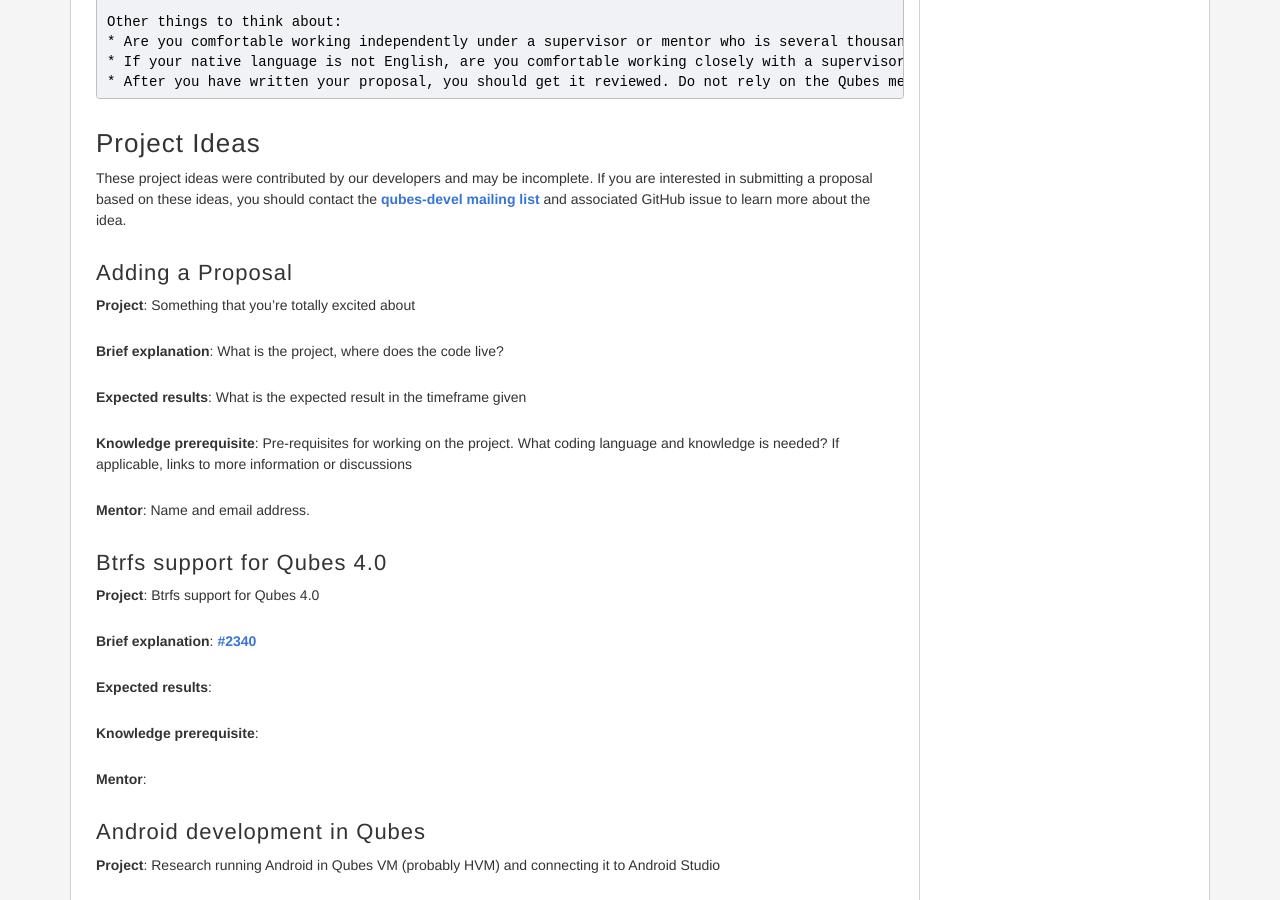
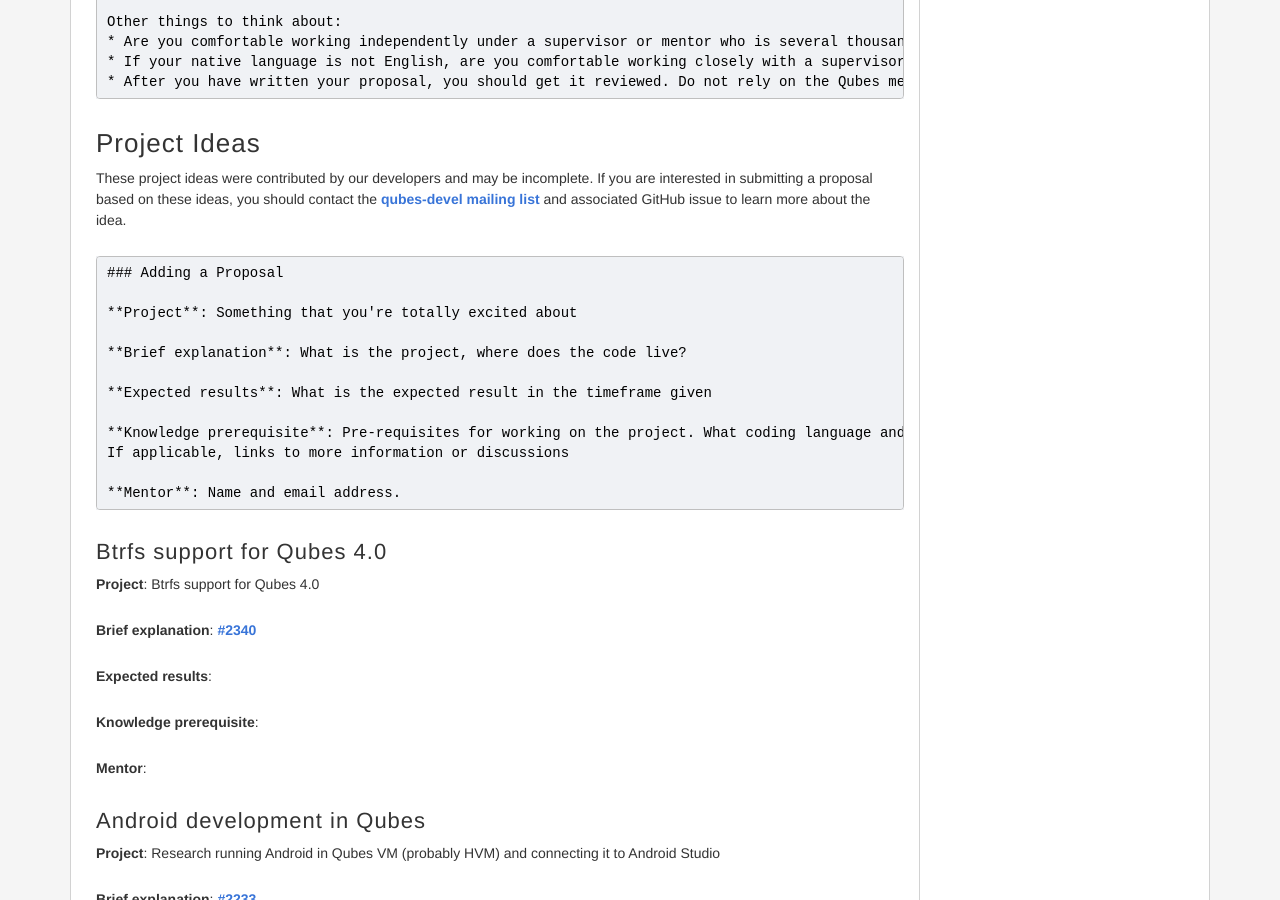
Before and after one commit to QubesOS/qubesos.github.io, a Jekyll site: the page built from pages/GSoC.md, in a window 1280 px wide and 900 px high, scrolled down 1737 px. Built offline with Jekyll 4.4.1, drawn with Linux system fonts in a browser that asks for light colours; some web fonts are replaced; part of the change alters nothing that is shown; some of the changed text lies outside the part shown.

````diff
--- a/pages/GSoC.md
+++ b/pages/GSoC.md
@@ -73,6 +73,7 @@ Other things to think about:
 
 These project ideas were contributed by our developers and may be incomplete. If you are interested in submitting a proposal based on these ideas, you should contact the [qubes-devel mailing list][ml-devel] and associated GitHub issue to learn more about the idea.
 
+```
 ### Adding a Proposal
 
 **Project**: Something that you're totally excited about
@@ -85,6 +86,7 @@ These project ideas were contributed by our developers and may be incomplete. If
 If applicable, links to more information or discussions
 
 **Mentor**: Name and email address.
+```
 
 ### Btrfs support for Qubes 4.0
 
@@ -236,6 +238,7 @@ should be opened in DispVM or locally)
 **Project**: GUI improvements
 
 **Brief explanation**:
+
 * GUI for enabling USB keyboard: [#2329](https://github.com/QubesOS/qubes-issues/issues/2329)
 * GUI for enabling USB passthrough: [#2328](https://github.com/QubesOS/qubes-issues/issues/2328)
 * GUI interface for /etc/qubes/guid.conf: [#2304](https://github.com/QubesOS/qubes-issues/issues/2304)
@@ -283,6 +286,28 @@ should be opened in DispVM or locally)
 
 **Mentor**:
 
+### Whonix IPv6 and nftables support
+**Project**: Whonix IPv6 and nftables support
+
+**Brief explanation**: [T509](https://phabricator.whonix.org/T509)
+
+**Expected results**:
+
+**Knowledge prerequisite**:
+
+**Mentor**: Patrick Schleizer
+
+### Standalone connection wizard for Tor pluggable transports
+**Project**: Standalone connection wizard for Tor pluggable transports
+
+**Brief explanation**: [#1938](https://github.com/QubesOS/qubes-issues/issues/1938)
+
+**Expected results**:
+
+**Knowledge prerequisite**:
+
+**Mentor**: Patrick Schleizer
+
 We adapted some of the language here about GSoC from the [KDE GSoC page](https://community.kde.org/GSoC).
 
 [gsoc]: https://summerofcode.withgoogle.com/
````
